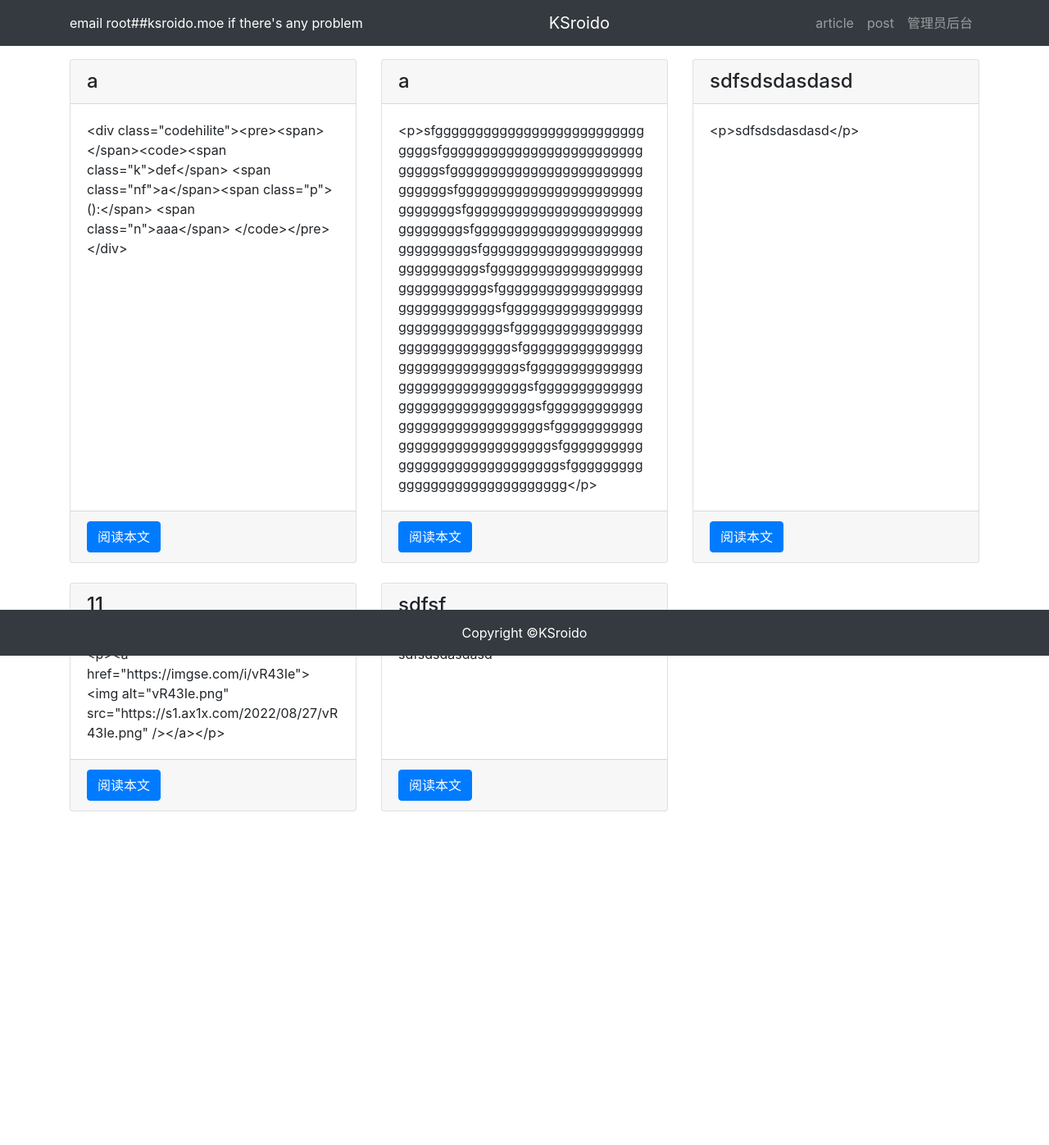
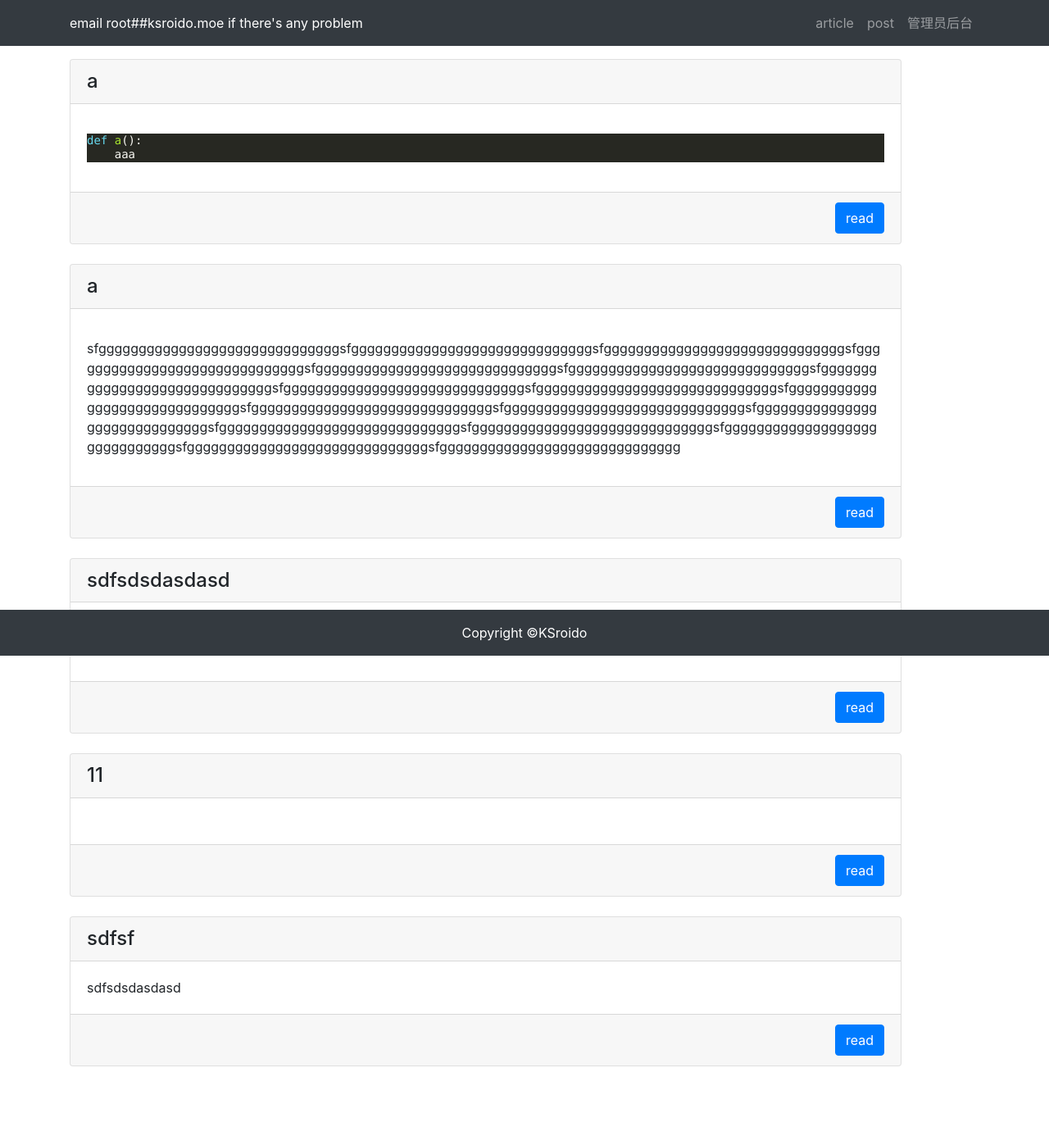
Before and after one commit to Valkierja/django22, a Django app: page /article/article-list/ in a window 1280 px wide. Shown: the whole page at 82% size. Before the commit the page ends 990 px from the top, so only its background shows below. Run offline with Django 3.2, Linux system fonts and the light colour scheme; data comes from the database, SQL or seed files in the repository; both versions use the stored data as it was after the commit; some libraries are stand-ins or nearby versions.

Commit message:
done first official release

```diff
--- a/templates/article/list.html
+++ b/templates/article/list.html
@@ -5,27 +5,30 @@
 
 <!-- 写入 base.html 中定义的 content -->
 {% block content %}
+    <style>
+    img {
+        display: none;
+        text-after-overflow: "[img]";
+    }
+    </style>
     <!-- 定义放置文章标题的div容器 -->
     <div class="container">
-        <div class="row mt-3">
+        <div class="row mt-3 ">
 
             {% for article in articles %}
-
-
-                <!-- 文章内容 -->
                 <!-- TODO:change row and col  -->
-                <div class="col-4 mb-4">
+                <div class="col-11 mb-4 ">
                     <!-- 卡片容器 -->
                     <div class="card h-100">
                         <!-- 标题 -->
                         <h4 class="card-header">{{ article.title }}</h4>
                         <!-- 摘要 -->
                         <div class="card-body">
-                            <p class="card-text">{{ article.body }}</p>
+                            <p class="card-text">{{ article.body |safe }}</p>
                         </div>
                         <!-- 注脚 -->
-                        <div class="card-footer">
-                            <a href="{% url 'article:article_detail' article.id %}" class="btn btn-primary">阅读本文</a>
+                        <div class="card-footer text-right">
+                            <a href="{% url 'article:article_detail' article.id %}" class="btn btn-primary">read</a>
                         </div>
                     </div>
                 </div>
--- a/templates/header.html
+++ b/templates/header.html
@@ -1,7 +1,7 @@
 <nav class="navbar navbar-expand-lg navbar-dark bg-dark">
     <div class="container">
         <a style="color: white">email root##ksroido.moe if there's any problem </a>
-        <a class="navbar-brand" href="#">KSroido</a>
+{#        <a class="navbar-brand" href="#">KSroido</a>#}
         <div>
             <ul class="navbar-nav">
                 <li class="nav-item">
```
Also changed, not shown: db.sqlite3.
